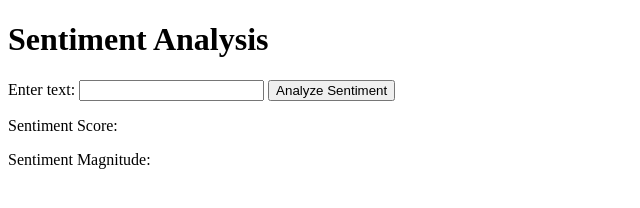
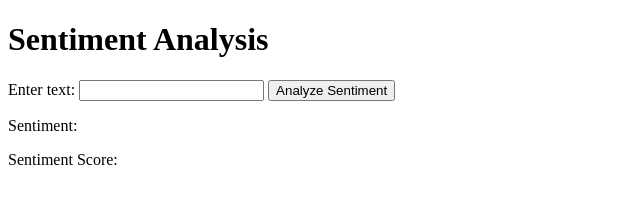
Before and after one commit to ws111994/ai, a website: page index.html in a window 1280 px wide. Shown: the full height of the page, 0-640 px from the left. Drawn offline with Linux system fonts and the light colour scheme.

Commit message:
fix string

```diff
--- a/index.html
+++ b/index.html
@@ -11,8 +11,8 @@
         <button type="submit">Analyze Sentiment</button>
     </form>
     <div id="sentiment-result">
-        <p id="score">Sentiment Score: </p>
-        <p id="magnitude">Sentiment Magnitude: </p>
+        <p id="score">Sentiment: </p>
+        <p id="magnitude">Sentiment Score: </p>
     </div>
 
     <script>
```
